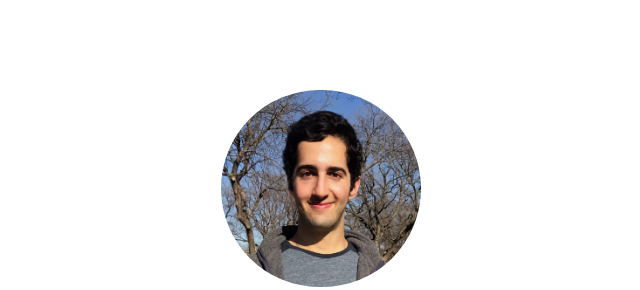
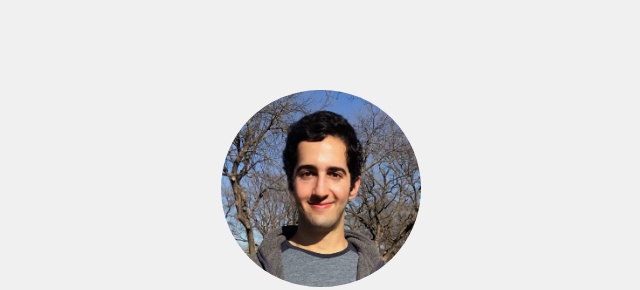
Before and after one commit to michaelhankin/michaelhankin.com, a Gatsby site: page / in a window 1280 px wide. Shown: the part 147-437 px from the top of the page, without its empty margins (319-959 px from the left). Built offline with nearby package versions, Linux system fonts and the light colour scheme; Gatsby itself is replaced by a stand-in of ours.

Commit message:
update background color

```diff
--- a/src/pages/styles.scss
+++ b/src/pages/styles.scss
@@ -1,6 +1,10 @@
 @charset "utf-8";
 
 @import "~bulma/bulma.sass";
+
+body {
+  background-color: #f0f0f1;
+}
 
 figure.image.avatar {
   height: 200px;
```
